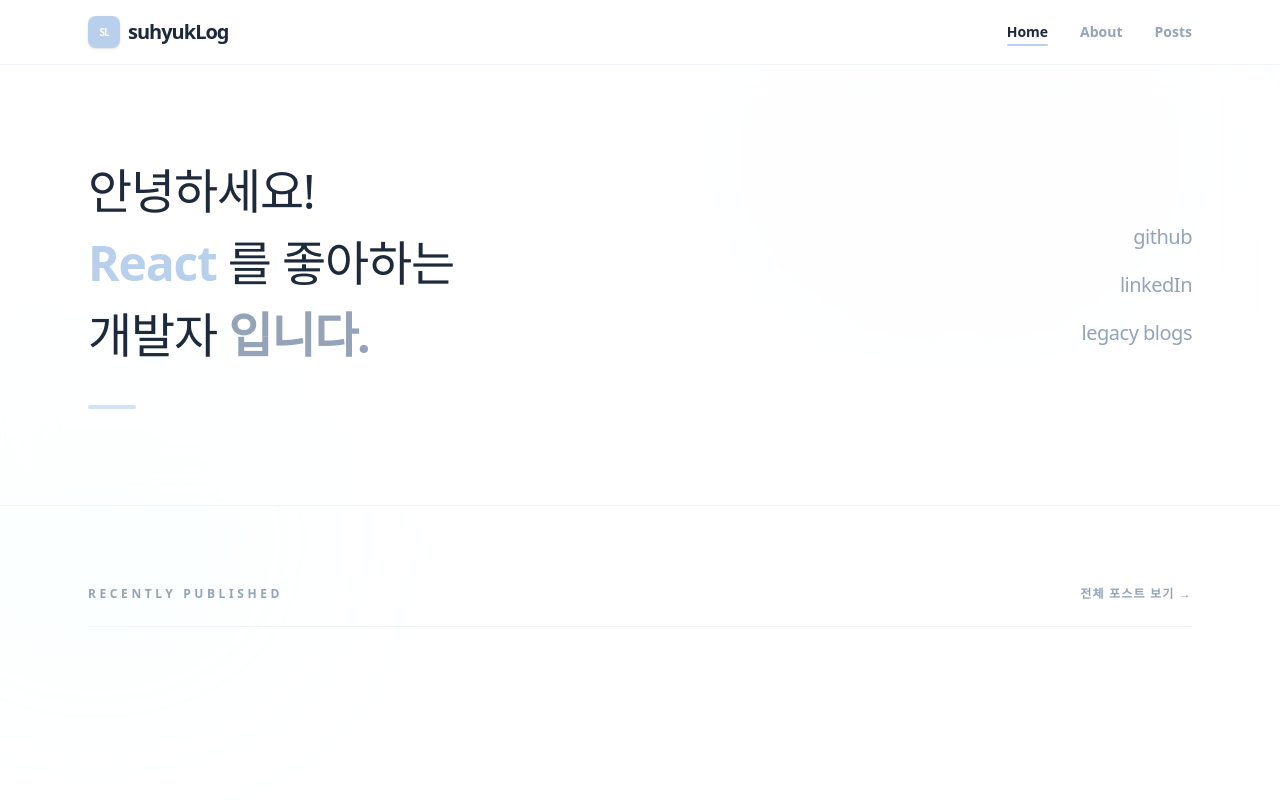
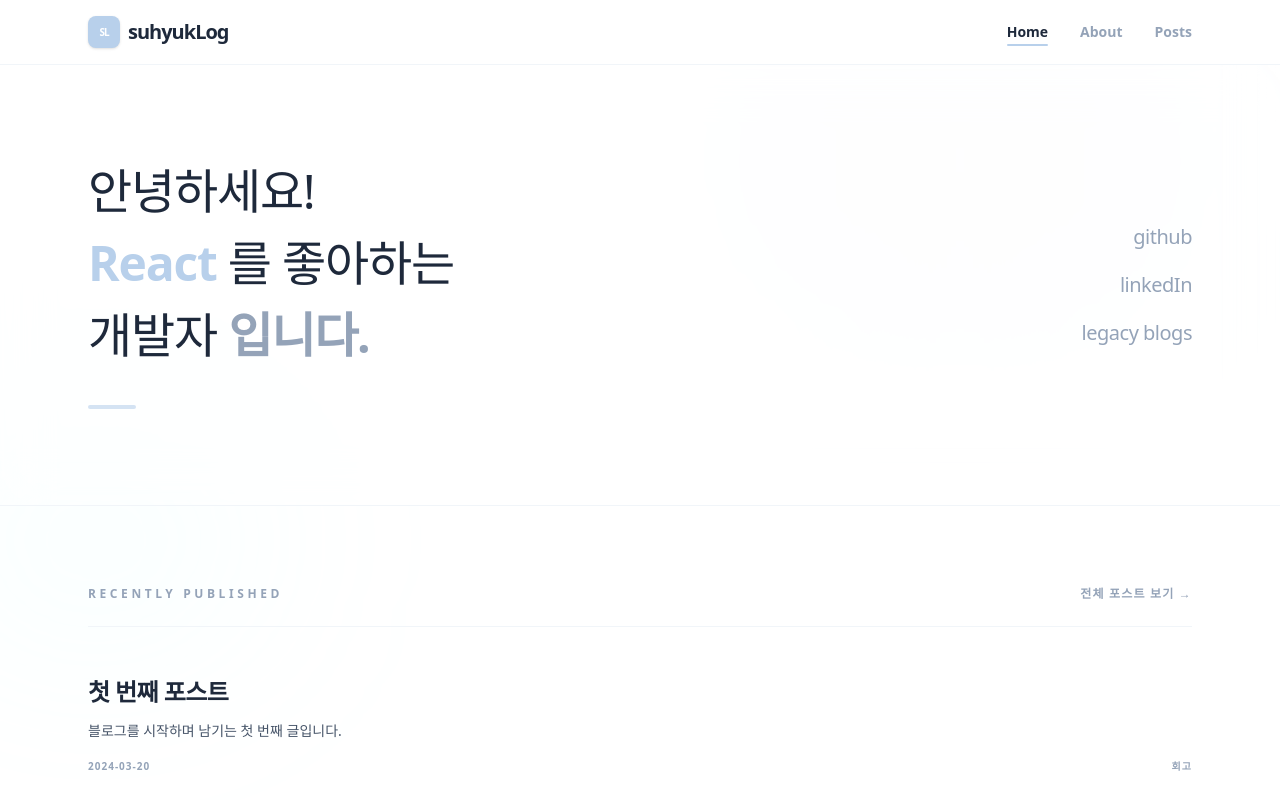
Before and after one commit to kwonsuhyuk/FE-blog, a Next.js app: page / in a window 1280 px wide. Shown: the top 800 px of the page. Built offline with nearby package versions, Linux system fonts and the light colour scheme.

Commit message:
Fix: build error by providing initial post for static export

```diff
--- /dev/null
+++ b/posts/hello-world.md
@@ -0,0 +1,9 @@
+---
+title: "첫 번째 포스트"
+date: "2024-03-20"
+description: "블로그를 시작하며 남기는 첫 번째 글입니다."
+category: "회고"
+---
+
+# 안녕하세요!
+블로그에 오신 것을 환영합니다.
--- a/src/app/posts/[slug]/page.tsx
+++ b/src/app/posts/[slug]/page.tsx
@@ -1,9 +1,12 @@
 import Link from "next/link";
 import { getPostData, getSortedPostsData } from "@/src/lib/posts";
+import { notFound } from "next/navigation";
 
 interface Props {
   params: Promise<{ slug: string }>;
 }
+
+export const dynamicParams = false;
 
 export async function generateStaticParams() {
   const posts = await getSortedPostsData();
@@ -14,6 +17,7 @@ export async function generateStaticParams() {
 
 export default async function Post(props: Props) {
   const params = await props.params;
+  try {
     const postData = await getPostData(params.slug);
 
     return (
@@ -58,4 +62,7 @@ export default async function Post(props: Props) {
         </footer>
       </article>
     );
+  } catch (error) {
+    notFound();
   }
+}
```
Lines whose indentation alone changed are shown as unchanged.
